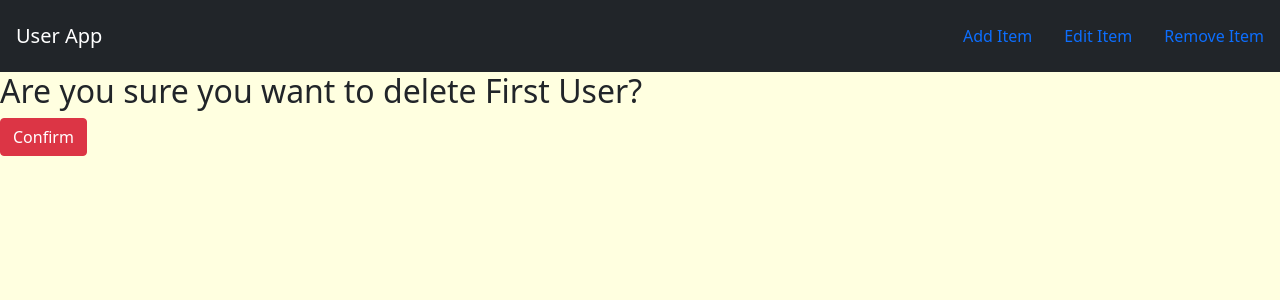
After one commit to mohsennasr1989/django-mysite, a Django app: page /user/remove/3/ in a window 1280 px wide. The commit adds this page. Shown: the top 300 px of the page. Run offline with Django 3.2, Linux system fonts and the light colour scheme; data comes from the database, SQL or seed files in the repository; both versions use the stored data as it was after the commit.

Commit message:
add edit & remove button

```diff
--- a/mysite/mysite/settings.py
+++ b/mysite/mysite/settings.py
@@ -25,7 +25,7 @@ SECRET_KEY = '47kr4(znr2s*!)))nh*7lyk_q=hdgcp!pmf&1orhk_)9p65!jq'
 # SECURITY WARNING: don't run with debug turned on in production!
 DEBUG = True
 
-ALLOWED_HOSTS = ['localhost','0.0.0.0']
+ALLOWED_HOSTS = ['0.0.0.0', '192.184.100.116']
 
 
 # Application definition
--- a/mysite/user/models.py
+++ b/mysite/user/models.py
@@ -15,5 +15,5 @@ class User(models.Model):
     user_cellphone = models.CharField(max_length=200)
     user_password = models.CharField(max_length=200)
     user_profile_image = models.CharField(max_length=500,  default="https://i.pinimg.com/originals/0c/3b/3a/0c3b3adb1a7530892e55ef36d3be6cb8.png")
-    user_create_date = models.DateTimeField(blank=True)
-    user_last_login_date = models.DateTimeField(blank=True)
+    user_create_date = models.DateTimeField(blank=True, null=True)
+    user_last_login_date = models.DateTimeField(blank=True, null=True)
--- a/mysite/user/templates/user/base.html
+++ b/mysite/user/templates/user/base.html
@@ -17,7 +17,7 @@
         <a href="#" class="navbar-brand nav-link">User App</a>
 
         <div class="navbar">
-            <a class="nav-item nav-link" href="#">Add Item</a>
+            <a class="nav-item nav-link" href="{% url 'user:add' %}">Add Item</a>
             <a class="nav-item nav-link" href="#">Edit Item</a>
             <a class="nav-item nav-link" href="#">Remove Item</a>
         </div>
--- a/mysite/user/templates/user/index.html
+++ b/mysite/user/templates/user/index.html
@@ -14,6 +14,8 @@
             </div>
             <div class="col-md-2">
                 <a href="{% url 'user:detail' user.id %}" class="btn btn-success">Detail</a>
+                <a href="{% url 'user:edit' user.id %}" class="btn btn-warning">Edit</a>
+                <a href="{% url 'user:remove' user.id %}" class="btn btn-danger">Remove</a>
             </div>
         </div>
     {% endfor %}
--- /dev/null
+++ b/mysite/user/templates/user/remove_confirm.html
@@ -0,0 +1,10 @@
+{% extends 'user/base.html' %}
+{% block body %}
+
+    <form method="POST">
+        {% csrf_token %}
+        <h2>Are you sure you want to delete {{ user.user_first_name }} {{ user.user_last_name }}?</h2>
+        <button class="btn btn-danger" type="submit">Confirm</button>
+    </form>
+
+{% endblock %}
--- a/mysite/user/urls.py
+++ b/mysite/user/urls.py
@@ -3,7 +3,9 @@ from . import views
 
 app_name = 'user'
 urlpatterns = [
-    path('', views.users, name='users'),
+    path('', views.users, name='index'),
     path('<int:user_id>/', views.user_detail, name='detail'),
     path('add_user/', views.add_user, name='add'),
+    path('edit/<int:user_id>/', views.edit_user, name='edit'),
+    path('remove/<int:user_id>/', views.remove_user, name='remove'),
 ]
--- a/mysite/user/views.py
+++ b/mysite/user/views.py
@@ -27,3 +27,26 @@ def add_user(request):
     if form.is_valid():
         form.save()
         return redirect('user:index')
+
+    return render(request, 'user/form.html', {'form': form})
+
+
+def edit_user(request, user_id):
+    user = User.objects.get(id=user_id)
+    form = UserForm(request.POST or None, instance=user)
+
+    if form.is_valid():
+        form.save()
+        return redirect('user:index')
+
+    return render(request, 'user/form.html', {'form': form, 'user': user})
+
+
+def remove_user(request, user_id):
+    user = User.objects.get(id=user_id)
+
+    if request.method == 'POST':
+        user.delete()
+        return redirect('user:index')
+
+    return render(request, 'user/remove_confirm.html', {'user': user})
```
Also changed, not shown: mysite/db.sqlite3, mysite/user/migrations/0007_auto_20210114_0801.py (added).
